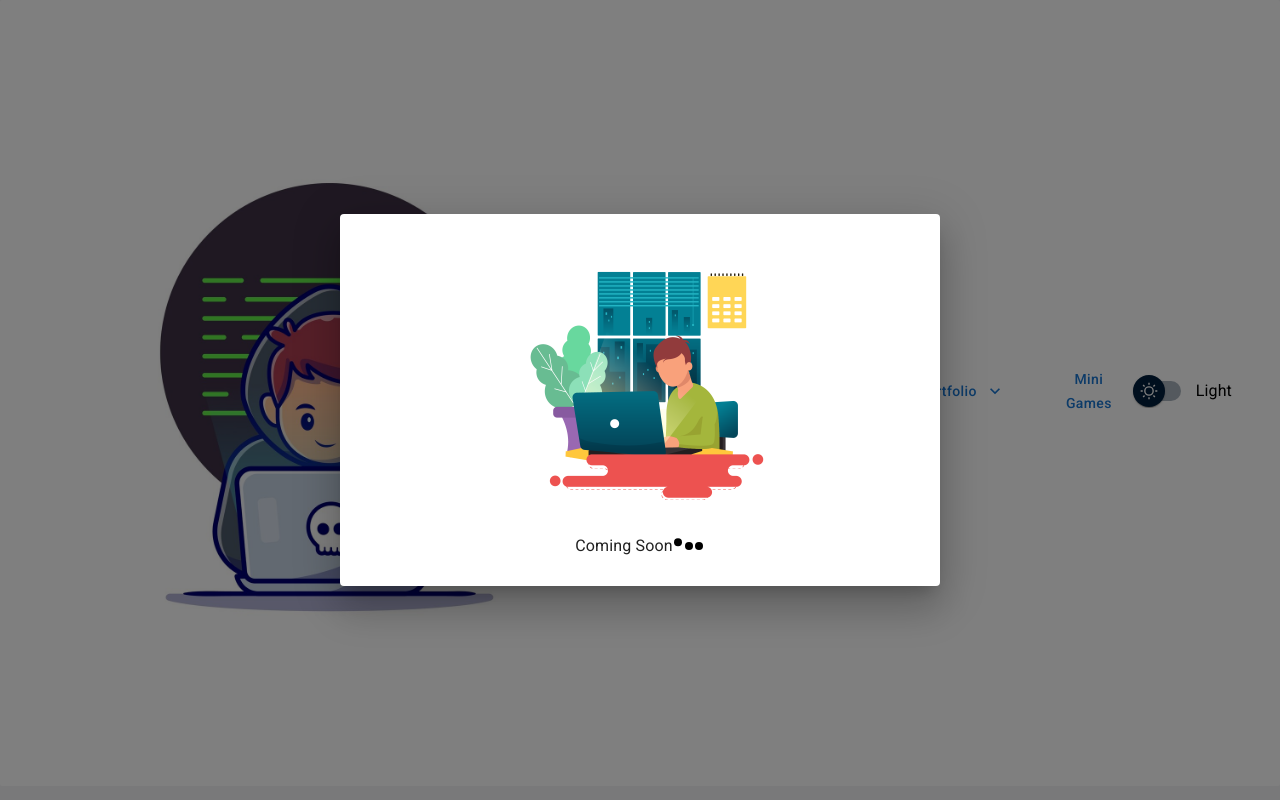
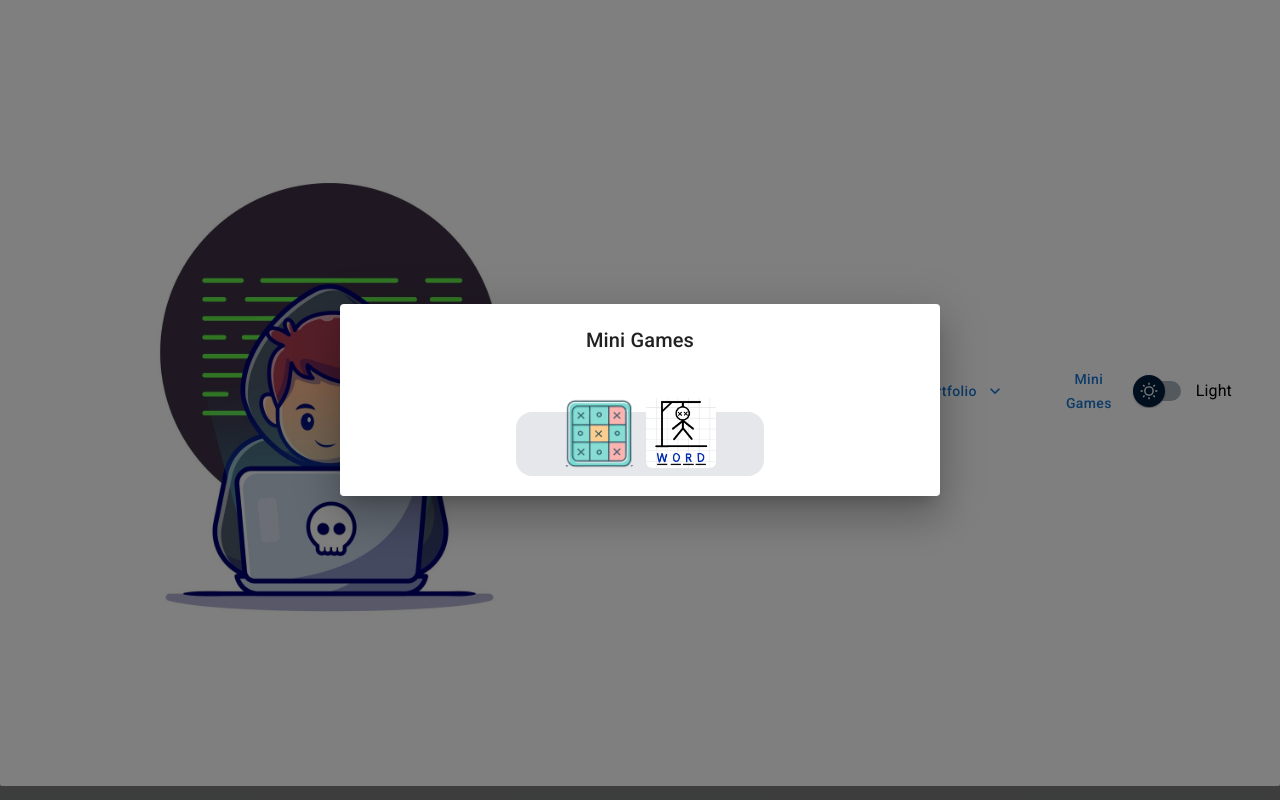
Before and after one commit to alanwsh/portfolio, a Next.js app: page /games/ticTacToe in a window 1280 px wide. Both pictures are taken after a click on the button "Mini Games". Shown: the top 800 px of the page. Built offline with nearby package versions, Linux system fonts and the light colour scheme.

Commit message:
add a mini game dock

```diff
--- a/src/app/clientLayout.tsx
+++ b/src/app/clientLayout.tsx
@@ -37,7 +37,7 @@ export default function ClientLayout({
   return (
     <ThemeProvider theme={darkTheme}>
       <body className={darkTheme.palette.mode}>
-        <div className="dark:text-white bg-gray-100 dark:bg-black" style={{minHeight: '100vh'}}>
+        <div className="dark:text-white bg-gray-100 dark:bg-black" style={{minHeight: '100vh'}} id="main-container">
         <NavBar />
         {children}
         </div>
--- a/src/app/games/ticTacToe/page.tsx
+++ b/src/app/games/ticTacToe/page.tsx
@@ -1,9 +1,6 @@
 "use client";
 import { Circle, Game, Player, Times } from "@/models/ticTacToe";
-import {
-  Face,
-  Settings,
-} from "@mui/icons-material";
+import { Face, Settings } from "@mui/icons-material";
 import {
   AppBar,
   Button,
@@ -22,6 +19,30 @@ import { motion } from "framer-motion";
 import Image from "next/image";
 
 export default function TicTacToe() {
+  useEffect(() => {
+    const mainContainer = document.getElementById("main-container");
+
+    if (mainContainer) {
+      // Set the background gradient on the main-container div
+      mainContainer.style.backgroundImage =
+        "linear-gradient(-180deg, rgba(255,255,255,0.50) 0%, rgba(0,0,0,0.50) 100%)";
+      mainContainer.style.backgroundSize = "cover";
+      mainContainer.style.backgroundRepeat = "no-repeat";
+      mainContainer.style.height = "100vh"; // Ensure it takes full viewport height if needed
+      mainContainer.style.margin = "0";
+    }
+
+    // Cleanup the background gradient when the component is unmounted
+    return () => {
+      if (mainContainer) {
+        mainContainer.style.backgroundImage = "";
+        mainContainer.style.backgroundSize = "";
+        mainContainer.style.backgroundRepeat = "";
+        mainContainer.style.height = "";
+        mainContainer.style.margin = "";
+      }
+    };
+  }, []);
   const [players, setPlayers] = useState<Player[]>([
     { id: 1, color: "primary", icon: <Circle /> },
     {
@@ -212,13 +233,13 @@ export default function TicTacToe() {
                 {winner && (
                   <div className="mt-[10%]">
                     <Typography variant="h6" color="white">
-                        {
-                            winner === 'draw' ? "It's a draw!" : `Player ${winner.id} wins!`
-                        }
+                      {winner === "draw"
+                        ? "It's a draw!"
+                        : `Player ${winner.id} wins!`}
                     </Typography>
                     <Button
                       variant="outlined"
-                      className="mt-2 rounded-full text-white border-white px-8 hover:border-white"
+                      className="mt-2 rounded-full text-white border-white px-8 hover:border-white hover:bg-white hover:text-black"
                       onClick={_restartGame}
                     >
                       Restart
--- /dev/null
+++ b/src/components/animation/Dock.tsx
@@ -0,0 +1,62 @@
+import { Game } from "@/models/game";
+import {
+  MotionValue,
+  motion,
+  useMotionValue,
+  useSpring,
+  useTransform,
+} from "framer-motion";
+import Image from "next/image";
+import { useRef, useState } from "react";
+
+export default function Dock({ items }: { items: Array<Game> }) {
+  let mouseX = useMotionValue(Infinity);
+
+  return (
+    <motion.div
+      onMouseMove={(e) => mouseX.set(e.pageX)}
+      onMouseLeave={() => mouseX.set(Infinity)}
+      className="mx-auto flex h-16 items-end gap-3 rounded-2xl bg-gray-200 dark:bg-gray-700 px-12 pb-2"
+    >
+      {items.map((item, index) => (
+        <AppIcon mouseX={mouseX} key={index} item={item} />
+      ))}
+    </motion.div>
+  );
+}
+
+function AppIcon({ mouseX, item }: { mouseX: MotionValue, item: Game }) {
+  let ref = useRef<HTMLDivElement>(null);
+  let [hovered, setHovered] = useState(false);
+
+  let distance = useTransform(mouseX, (val) => {
+    let bounds = ref.current?.getBoundingClientRect() ?? { x: 0, width: 0 };
+    return val - bounds.x - bounds.width / 2;
+  });
+
+  let widthSync = useTransform(distance, [-100, 0, 100], [70, 100, 70]);
+  let width = useSpring(widthSync, { mass: 0.1, stiffness: 150, damping: 12 });
+
+  return (
+    <motion.div
+      ref={ref}
+      onMouseEnter={() => setHovered(true)}
+      onMouseLeave={() => setHovered(false)}
+      style={{ width, height: width }}
+      className="aspect-square rounded-md flex dark:bg-gray-400 justify-center items-center overflow-hidden"
+    >
+      <motion.div
+        style={{ width, height: width }}
+        className="relative w-full h-full cursor-pointer"
+        onClick={item.onClick}
+      >
+        <Image src={item.icon} alt={item.name} layout="fill" objectFit="cover" />
+      </motion.div>
+      {hovered && (
+        <div className="absolute bottom-1 left-0 right-0 text-center text-black dark:text-white bg-opacity-75 py-1">
+          {item.name}
+        </div>
+      )}
+    </motion.div>
+  );
+}
--- a/src/components/navbar.tsx
+++ b/src/components/navbar.tsx
@@ -18,6 +18,8 @@ import Link from "next/link";
 import {
   Box,
   Collapse,
+  Dialog,
+  DialogContent,
   Divider,
   Drawer,
   List,
@@ -25,10 +27,12 @@ import {
   ListItemButton,
   ListItemIcon,
   ListItemText,
+  Typography,
 } from "@mui/material";
 import { useAppContext } from "@/context/app";
 import classNames from "classnames";
 import ThemeToggle from "./ThemeToggle";
+import Dock from "./animation/Dock";
 
 export default function NavBar() {
   const router = useRouter();
@@ -57,6 +61,7 @@ export default function NavBar() {
   };
 
   const [isMenuOpen, setIsMenuOpen] = useState(false);
+  const [dockModal, setDockModal] = useState(false);
   const { state, setState } = useAppContext();
 
   const toggleMenu = () => {
@@ -89,11 +94,27 @@ export default function NavBar() {
     {
       title: "Mini Games",
       onClick: () => {
-        setState((prev) => ({ ...prev, comingSoon: true }));
+        setDockModal(true);
+        // setState((prev) => ({ ...prev, comingSoon: true }));
       },
     },
   ]);
   const open = Boolean(anchorEl);
+
+  const _onGameClick = (href: string) => {
+    router.push(href);
+    setDockModal(false);
+  }
+
+  const games = [{
+    onClick: () => { _onGameClick('/games/ticTacToe') },
+    icon: '/tic-tac-toe.png',
+    name: 'Tic Tac Toe'
+  }, {
+    onClick: () => { _onGameClick('/games/hangman') },
+    icon: '/hangman.png',
+    name: 'Hangman'
+  }];
 
   const _handleClose = () => {
     setAnchorEl(null);
@@ -241,8 +262,8 @@ export default function NavBar() {
         anchor="right"
         PaperProps={{
           sx: {
-            width: '100%'
-          }
+            width: "100%",
+          },
         }}
         ModalProps={{
           keepMounted: true, // Better open performance on mobile.
@@ -339,6 +360,21 @@ export default function NavBar() {
           </List>
         </Box>
       </Drawer>
+      <Dialog
+        open={dockModal}
+        keepMounted
+        onClose={() => {
+          setDockModal(false);
+        }}
+        sx={{ zIndex: 999, height: "100%" }}
+        maxWidth="sm"
+        fullWidth
+      >
+        <DialogContent className="flex flex-col justify-center items-center pt-12 pb-10">
+          <Typography variant="h6" className="pb-14 font-bold">Mini Games</Typography>
+          <Dock items={games}/>
+        </DialogContent>
+      </Dialog>
     </>
   );
 }
--- /dev/null
+++ b/src/models/game.tsx
@@ -0,0 +1,5 @@
+export type Game = {
+    onClick: React.MouseEvent<HTMLButtonElement>,
+    icon: string,
+    name: string,
+}
```
Also changed, not shown: public/hangman.png (added), public/tic-tac-toe.png.
